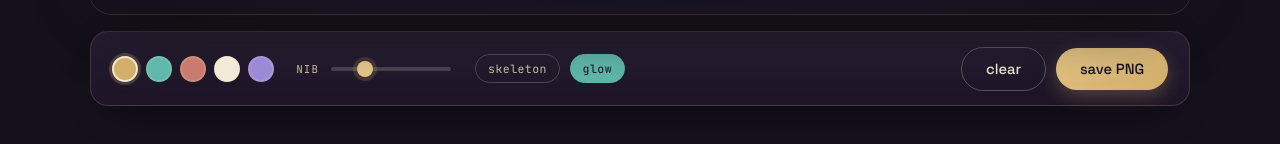
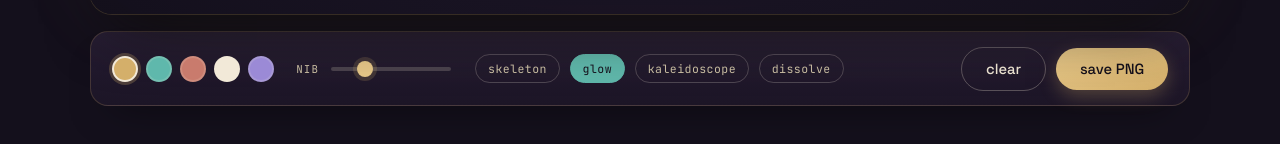
Before and after one commit to abdulhadi0-byte/inkling, a plain HTML site: page index.html in a window 1280 px wide. Shown: the part 943-1087 px from the top of the page. Drawn offline with Linux system fonts and the light colour scheme; a script that the page names is missing.

Commit message:
Add kaleidoscope and dissolve toggle buttons
Added kaleidoscope and dissolve buttons with descriptions.

```diff
--- a/index.html
+++ b/index.html
@@ -69,6 +69,8 @@
     <div class="palette-group toggles">
       <button id="skeletonToggle" class="chip-button" title="Show hand skeleton">skeleton</button>
       <button id="trailToggle" class="chip-button active" title="Ink glow trail">glow</button>
+      <button id="kaleidoToggle" class="chip-button" title="Mirror strokes into a 12-way mandala">kaleidoscope</button>
+      <button id="fadeToggle" class="chip-button" title="Ink slowly dissolves instead of staying forever">dissolve</button>
     </div>
 
     <div class="palette-group actions">
@@ -92,6 +94,7 @@
       <li><span class="gesture-glyph">✊</span><div><strong>Fist, held a beat</strong><br>Clear the whole page.</div></li>
     </ul>
     <p class="help-footnote">Works best in a well-lit room, hand roughly 30–70cm from the camera.</p>
+    <p class="help-footnote">Try the <strong>kaleidoscope</strong> toggle for a mirrored mandala effect, or <strong>dissolve</strong> for ink that slowly fades like it's in water.</p>
   </div>
 </div>
 
```
